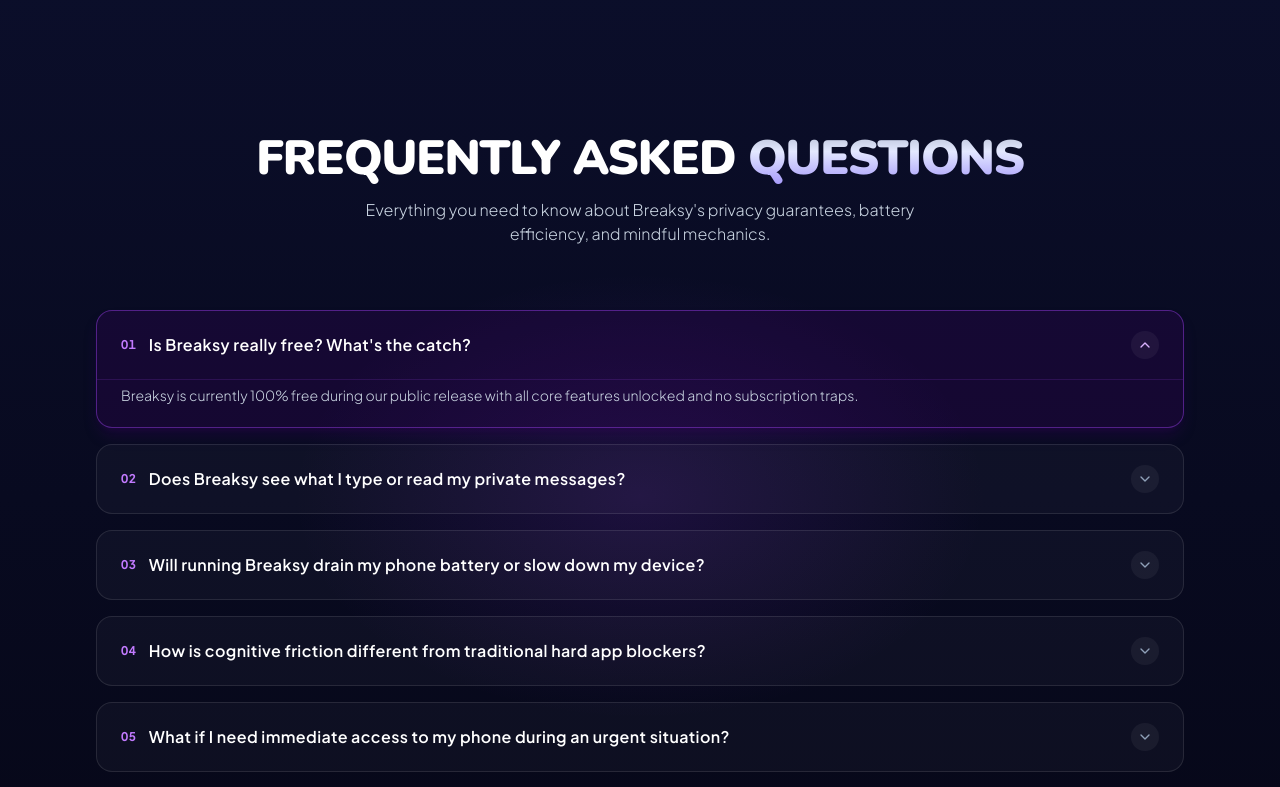
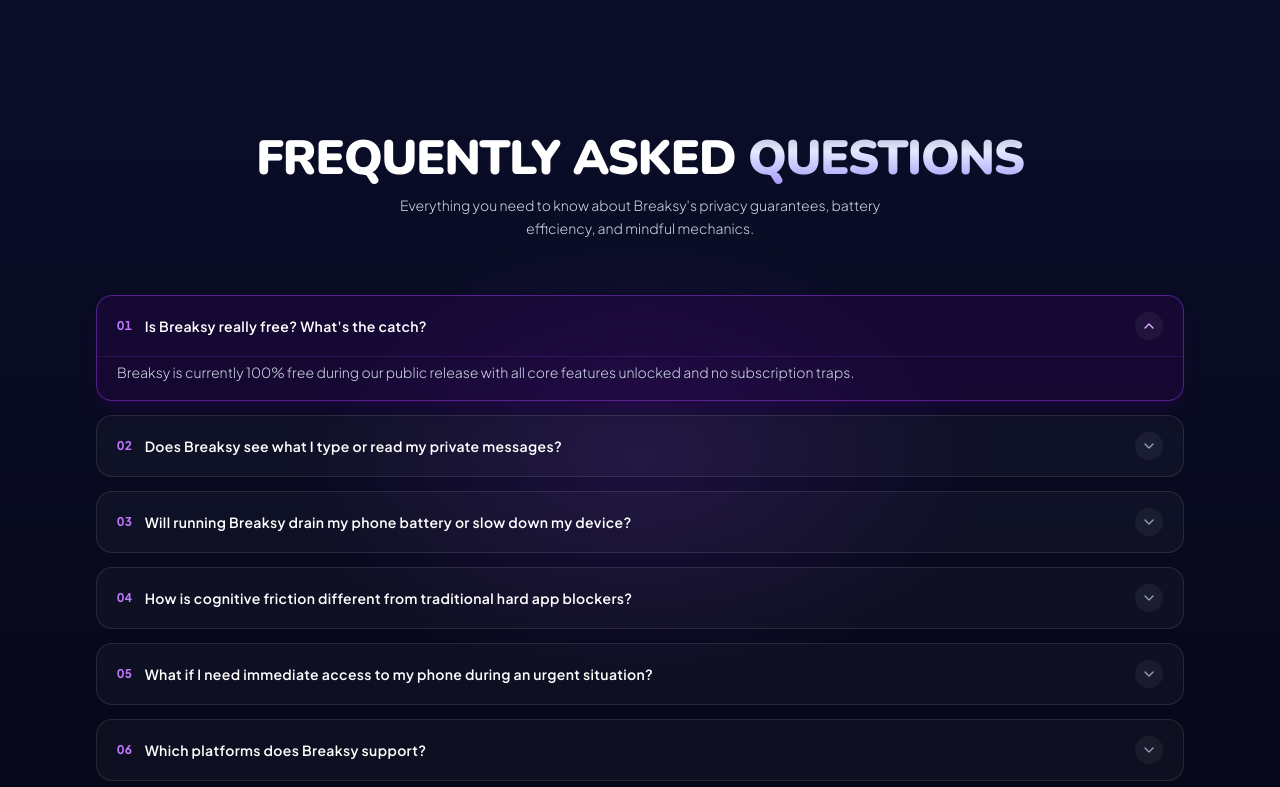
Before and after one commit to Imama1076/breaksy, a React (Vite) app: page / in a window 1280 px wide. Shown: the part 7220-8007 px from the top of the page. Built offline with nearby package versions, Linux system fonts and the light colour scheme.

Commit message:
fix: match FAQ accordion container width exactly to heading width

```diff
--- a/src/components/FaqSection.tsx
+++ b/src/components/FaqSection.tsx
@@ -59,19 +59,19 @@ export const FaqSection: React.FC = React.memo(() => {
       {/* Background Glow (Hardware-accelerated radial glow) */}
       <div className="absolute top-1/2 left-1/2 -translate-x-1/2 -translate-y-1/2 w-[700px] h-[450px] rounded-full bg-[radial-gradient(ellipse_at_center,rgba(147,51,234,0.15)_0%,transparent_70%)] pointer-events-none" />
 
-      <div className="max-w-3xl mx-auto relative z-10 w-full min-w-0 max-w-full">
+      <div className="max-w-[620px] mx-auto relative z-10 w-full min-w-0 max-w-full">
         <FadeIn delay={0} y={20}>
-          <div className="text-center mb-12 sm:mb-16">
-            <h2 className="text-3xl xs:text-4xl sm:text-5xl font-black uppercase tracking-tight text-white mb-4">
+          <div className="text-center mb-10 sm:mb-14">
+            <h2 className="text-3xl xs:text-4xl sm:text-5xl font-black uppercase tracking-tight text-white mb-3">
               Frequently Asked <span className="hero-heading">Questions</span>
             </h2>
-            <p className="text-slate-300 text-sm sm:text-base max-w-xl mx-auto font-light">
+            <p className="text-slate-300 text-xs sm:text-sm max-w-lg mx-auto font-light leading-relaxed">
               Everything you need to know about Breaksy&apos;s privacy guarantees, battery efficiency, and mindful mechanics.
             </p>
           </div>
         </FadeIn>
 
-        <div className="space-y-3 sm:space-y-4">
+        <div className="space-y-3 sm:space-y-3.5">
           {FAQ_ITEMS.map((item, idx) => {
             const isOpen = openIndex === idx;
             return (
@@ -86,13 +86,13 @@ export const FaqSection: React.FC = React.memo(() => {
                   <button
                     onClick={() => toggleItem(idx)}
                     aria-expanded={isOpen}
-                    className="w-full text-left px-5 sm:px-6 py-4 sm:py-5 flex items-center justify-between gap-4 cursor-pointer"
+                    className="w-full text-left px-4 sm:px-5 py-3.5 sm:py-4 flex items-center justify-between gap-3 cursor-pointer"
                   >
-                    <div className="flex items-center gap-3">
-                      <span className="text-xs text-purple-400 font-bold tracking-wider tabular-nums">
+                    <div className="flex items-center gap-2.5 sm:gap-3 flex-1 min-w-0">
+                      <span className="text-xs text-purple-400 font-bold tracking-wider tabular-nums shrink-0">
                         0{idx + 1}
                       </span>
-                      <span className="text-sm sm:text-base font-semibold text-white tracking-wide">
+                      <span className="text-xs sm:text-sm font-semibold text-white tracking-wide">
                         {item.question}
                       </span>
                     </div>
@@ -106,7 +106,7 @@ export const FaqSection: React.FC = React.memo(() => {
                   </button>
 
                   {isOpen && (
-                    <div className="px-5 sm:px-6 pb-5 pt-1 text-xs sm:text-sm text-slate-300 font-light leading-relaxed border-t border-purple-500/15 animate-in fade-in duration-200">
+                    <div className="px-4 sm:px-5 pb-4 pt-1 text-xs sm:text-sm text-slate-300 font-light leading-relaxed border-t border-purple-500/15 animate-in fade-in duration-200">
                       <p>{item.answer}</p>
                     </div>
                   )}
```
